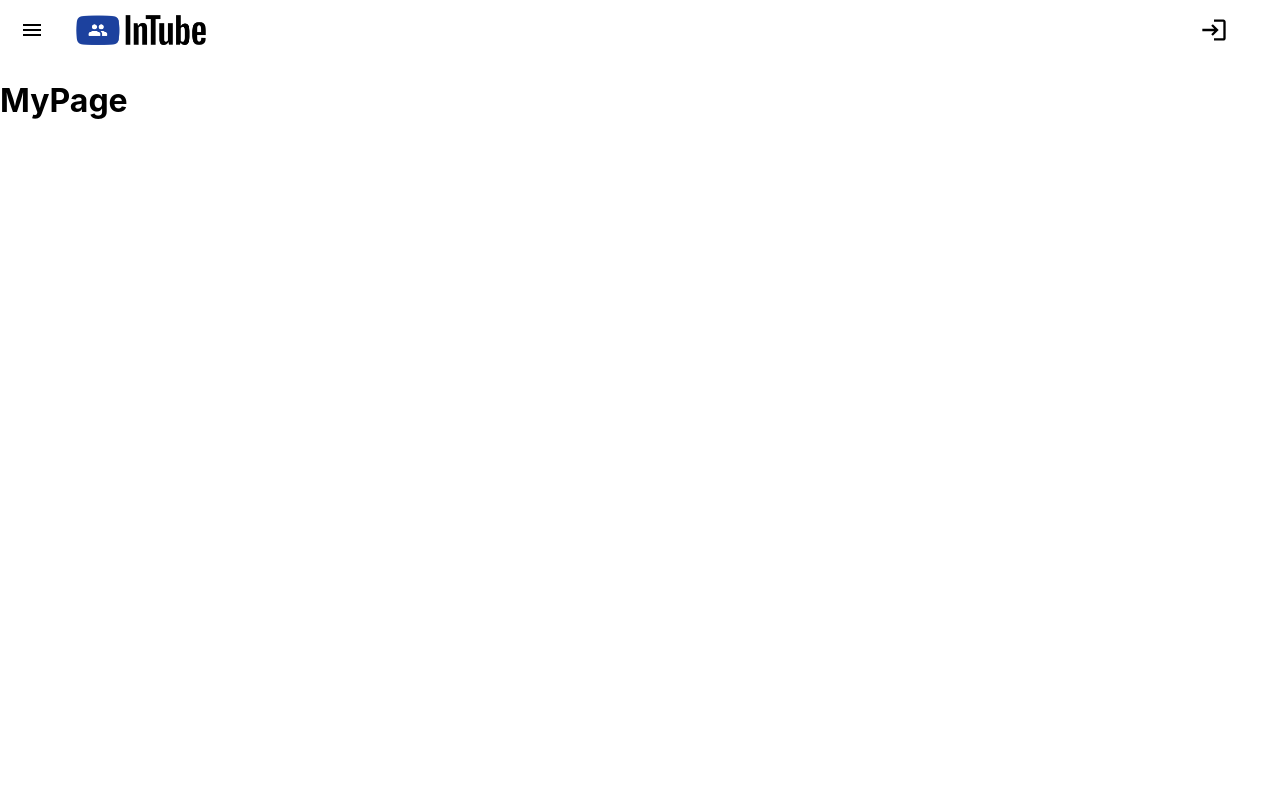
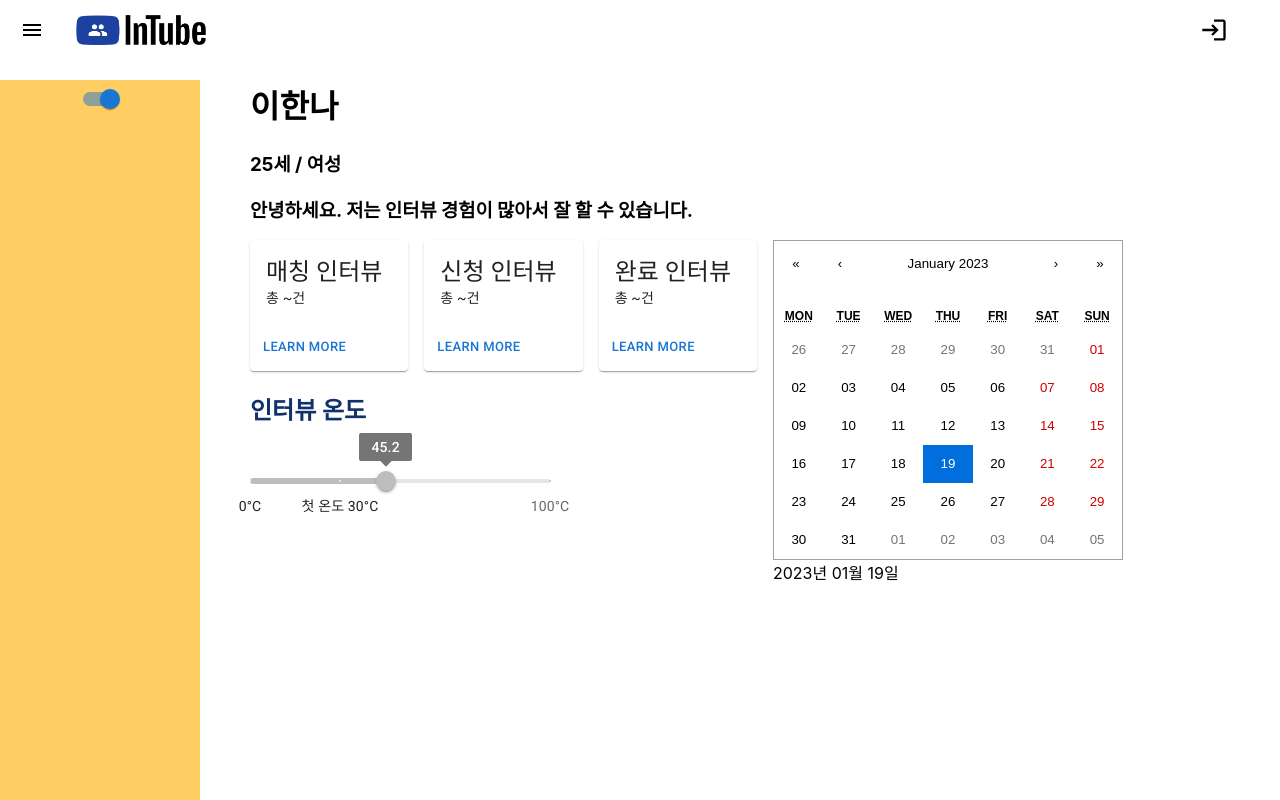
Before and after one commit to yuuforest/Intube, a React (Create React App) app in the folder frontend/: page /mypage in a window 1280 px wide. Built offline with nearby package versions, Linux system fonts and the light colour scheme.

Commit message:
<feat>: Mypage 첫번째 페이지

```diff
--- a/frontend/package.json
+++ b/frontend/package.json
@@ -13,7 +13,9 @@
     "@testing-library/jest-dom": "^5.16.5",
     "@testing-library/react": "^13.4.0",
     "@testing-library/user-event": "^13.5.0",
+    "moment": "^2.29.4",
     "react": "^18.2.0",
+    "react-calendar": "^4.0.0",
     "react-dom": "^18.2.0",
     "react-redux": "^8.0.5",
     "react-router-dom": "^6.8.0",
--- /dev/null
+++ b/frontend/src/pages/user/MyPage.css
@@ -0,0 +1,43 @@
+.Mypage{
+}
+
+#sidebar {
+  display: flex;
+  flex-direction: column;
+  align-items: center;
+  padding: 0px;
+
+  position: absolute;
+  width: 200px;
+  left: 0px;
+  bottom: 0px;
+  top: 80px;
+
+  background: #FFCE63;
+}
+
+#info {
+  padding-left: 250px;
+}
+
+#calendar {
+  display: flex;
+  flex-direction: column;
+  align-items: center;
+  padding: 10px;
+  border-radius: 10px;
+  position: absolute;
+  left: 960px;
+  top: 310px;
+}
+
+#box {
+  display: flex;
+  flex-direction: row;
+  align-items: center;
+  padding: 0px 20px;
+  gap: 20px;
+
+  width: 600px;
+  height: 120px;
+}
--- a/frontend/src/pages/user/MyPage.jsx
+++ b/frontend/src/pages/user/MyPage.jsx
@@ -1,7 +1,48 @@
-import React from 'react'
+import React, { useState } from 'react';
+import CalendarComponent from "./components/CalendarComponent";
+import "./MyPage.css";
+import Switch from '@mui/material/Switch';
+import Grid from '@mui/material/Grid';
+import CardList from './components/CardList';
+import Temperature from './components/Temperature';
 
-export default function MyPage() {
+const label = { inputProps: { 'aria-label': 'Color switch demo' } };
+
+export default function Mypage() {
+  const userIntro="안녕하세요. 저는 인터뷰 경험이 많아서 잘 할 수 있습니다."
+
+  // 나중에 axios로 user 정보 가져오면 사용
+  // const [userName, setUserName] = useState('이한나')
+  // const [userAge, setUserAge] = useState('25')
+  // const [userGender, setUserGender] = useState('여성')
+  // const [userIntro, setUserIntro] = useState(intro)
+  const userName = '이한나'
+  const userAge = 25
+  const userGender = '여성'
+
+
   return (
-    <div> <h1>MyPage</h1></div>
-  )
+    <div className="Mypage">
+        <div id="sidebar">
+          <Switch {...label} defaultChecked />
+        </div>
+        <div id="info">
+          <h1>{userName}</h1>
+          <h3>{userAge}세 / {userGender}</h3>
+          <h3>{userIntro}</h3>
+          <Grid container spacing={2}>
+            <Grid item xs={6}>
+              <CardList />
+              <h2 style={{color:'#10316B'}}>인터뷰 온도</h2>
+              <br />
+              <Temperature />
+            </Grid>
+            <Grid item xs={6}>
+              <CalendarComponent />
+            </Grid>
+          </Grid>
+
+        </div>
+    </div>
+  );
 }
--- /dev/null
+++ b/frontend/src/pages/user/components/CalendarComponent.jsx
@@ -0,0 +1,23 @@
+import React, { useState } from 'react';
+import Calendar from 'react-calendar';
+import 'react-calendar/dist/Calendar.css';
+import moment from "moment"
+
+export default function CalendarComponent() {
+  const [value, onChange] = useState(new Date());
+
+  return (
+    <div
+    // style={{float:'right', margin:'0 200px'}}
+    >
+      <Calendar
+      id="calendar" onChange={onChange} value={value}
+      formatDay={(locale, date) => moment(date).format("DD")}
+      navigationLabel={null}
+      />
+         <div className="text-gray-500 mt-4">
+           {moment(value).format("YYYY년 MM월 DD일")}
+         </div>
+    </div>
+  );
+}
--- /dev/null
+++ b/frontend/src/pages/user/components/CardList.jsx
@@ -0,0 +1,62 @@
+import * as React from 'react';
+// import Box from '@mui/material/Box';
+import Card from '@mui/material/Card';
+import CardActions from '@mui/material/CardActions';
+import CardContent from '@mui/material/CardContent';
+import Button from '@mui/material/Button';
+import Typography from '@mui/material/Typography';
+import Grid from '@mui/material/Grid';
+
+export default function BasicCard() {
+  return (
+    <div>
+      <Grid container spacing={2}>
+        <Grid item xs={4}>
+          <Card sx={{ maxWidth: 275 }}>
+            <CardContent>
+              <Typography variant="h5" component="div">
+                매칭 인터뷰
+              </Typography>
+              <Typography variant="body2">
+                총 ~건
+              </Typography>
+            </CardContent>
+            <CardActions>
+              <Button size="small">Learn More</Button>
+            </CardActions>
+          </Card>
+        </Grid>
+        <Grid item xs={4}>
+          <Card sx={{ maxWidth: 275 }}>
+            <CardContent>
+              <Typography variant="h5" component="div">
+                신청 인터뷰
+              </Typography>
+              <Typography variant="body2">
+                총 ~건
+              </Typography>
+            </CardContent>
+            <CardActions>
+              <Button size="small">Learn More</Button>
+            </CardActions>
+          </Card>
+        </Grid>
+        <Grid item xs={4}>
+          <Card sx={{ maxWidth: 275 }}>
+            <CardContent>
+              <Typography variant="h5" component="div">
+                완료 인터뷰
+              </Typography>
+              <Typography variant="body2">
+                총 ~건
+              </Typography>
+            </CardContent>
+            <CardActions>
+              <Button size="small">Learn More</Button>
+            </CardActions>
+          </Card>
+        </Grid>
+    </Grid>
+    </div>
+  );
+}
--- /dev/null
+++ b/frontend/src/pages/user/components/Temperature.jsx
@@ -0,0 +1,49 @@
+import * as React from 'react';
+import Box from '@mui/material/Box';
+import Slider from '@mui/material/Slider';
+// import { styled } from '@mui/material/styles';
+// import { blue, yellow } from "@mui/material/colors";
+
+const marks = [
+  {
+    value: 0,
+    label: '0°C',
+  },
+  {
+    value: 30,
+    label: `첫 온도 30°C`,
+  },
+  {
+    value: 100,
+    label: '100°C',
+  },
+];
+
+
+// 나중에 정보 불러오고 수정하기
+const mytemp = 45.2
+// if (mytemp > 30) {
+//   color = yellow[600]
+// } else {
+//   color = blue[600]
+// }
+
+function valuetext(value) {
+  return `${value}°C`;
+}
+
+export default function DiscreteSliderMarks() {
+
+  return (
+    <Box sx={{ width: 300 }}>
+      <Slider
+        aria-label="Custom marks"
+        defaultValue={mytemp}
+        getAriaValueText={valuetext}
+        valueLabelDisplay="on"
+        marks={marks}
+        disabled={true}
+      />
+    </Box>
+  );
+}
```
Also changed, not shown: 1 other file (tests, documents, lock files or other folders).
